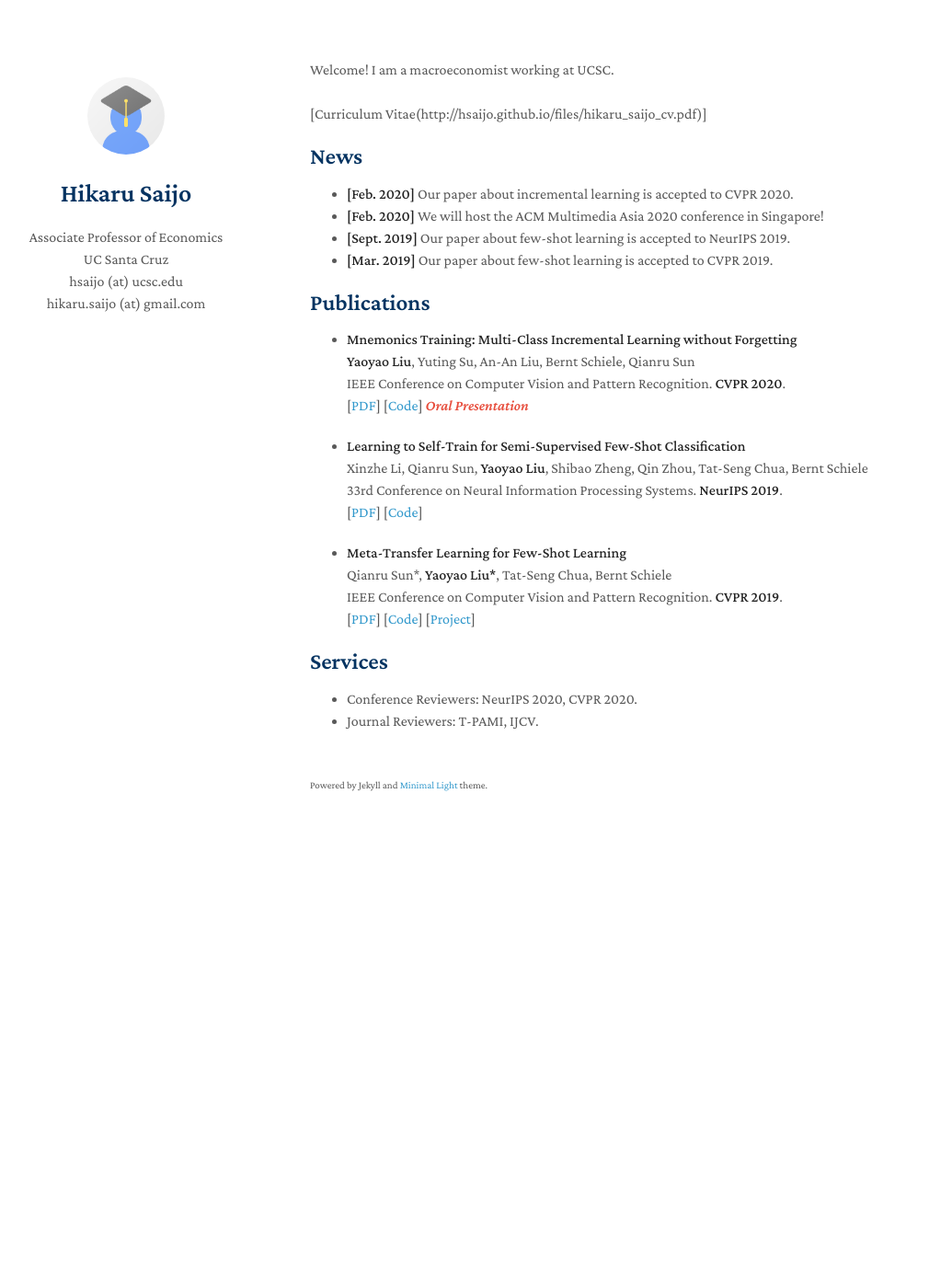
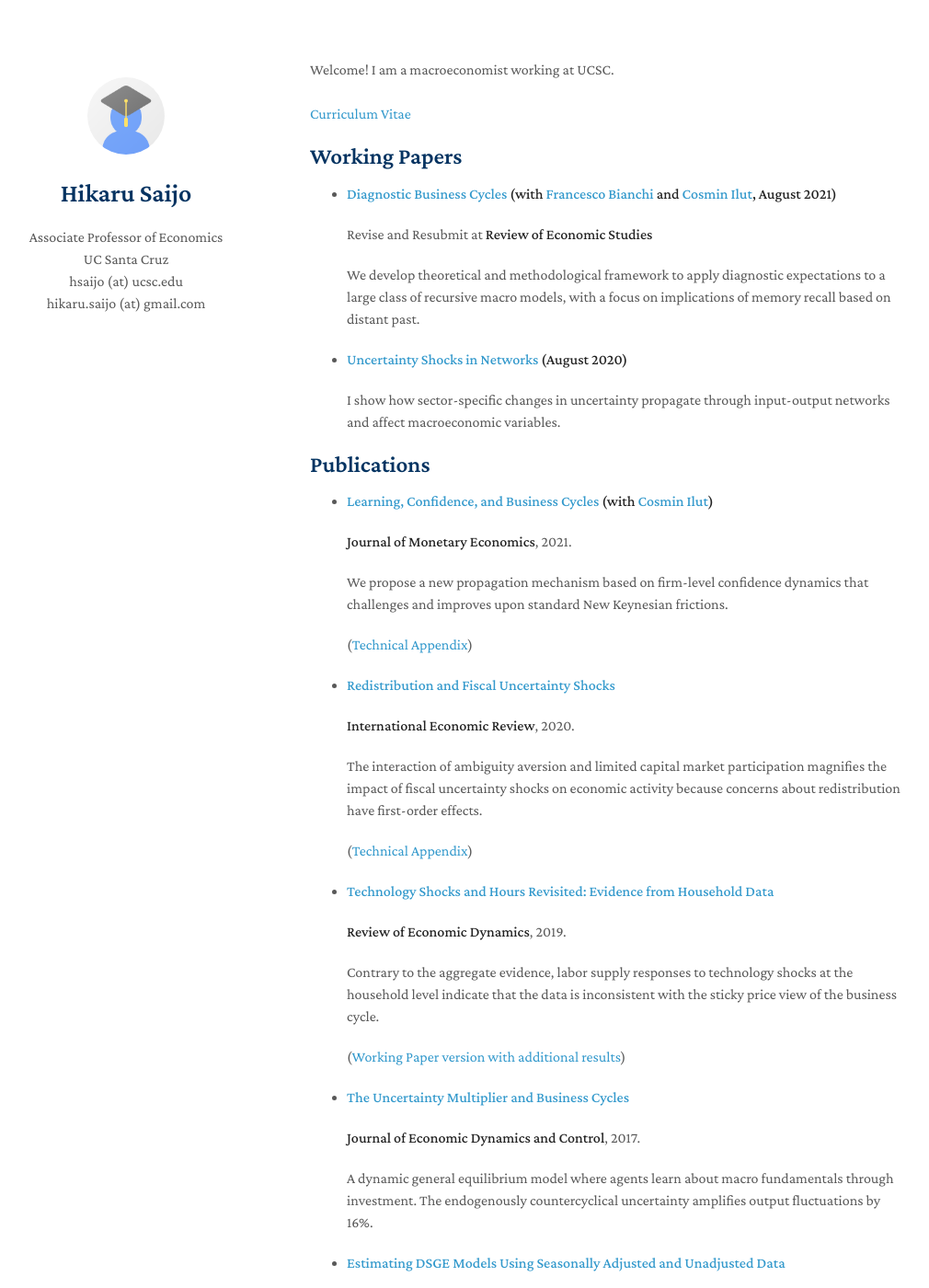
Before and after one commit to hsaijo/hsaijo.github.io, a Jekyll site: the page built from index.md, in a window 1280 px wide and 1400 px high. Shown: the whole window at 92% size, without its empty margins (133-1143 px from the left). Built offline with Jekyll 4.4.1, drawn with Linux system fonts in a browser that asks for light colours; nearby versions of some CDN libraries; a style sheet for code colours, icons or effects is not loaded; some of the changed text lies outside the part shown.

Commit message:
Update index.md

```diff
--- a/index.md
+++ b/index.md
@@ -5,42 +5,73 @@ layout: homepage
 Welcome! I am a macroeconomist working at UCSC.
 <br>
 <br>
-[Curriculum Vitae(http://hsaijo.github.io/files/hikaru_saijo_cv.pdf)]
+[Curriculum Vitae](http://hsaijo.github.io/files/hikaru_saijo_cv.pdf)
 
-## News
+## Working Papers
 
-- **[Feb. 2020]** Our paper about incremental learning is accepted to CVPR 2020.
-- **[Feb. 2020]** We will host the ACM Multimedia Asia 2020 conference in Singapore!
-- **[Sept. 2019]** Our paper about few-shot learning is accepted to NeurIPS 2019.
-- **[Mar. 2019]** Our paper about few-shot learning is accepted to CVPR 2019.
+* **[Diagnostic Business Cycles](https://drive.google.com/file/d/1Wr_apT8fyJqtQvTzUGzJGxkyfIUDsDuK/view) (with [Francesco Bianchi](https://sites.google.com/view/francescobianchi/home) and [Cosmin Ilut](https://sites.google.com/site/cosminilut/), August 2021)**
+
+  Revise and Resubmit at **Review of Economic Studies**
+
+  We develop theoretical and methodological framework to apply diagnostic expectations to a large class of recursive macro models, with a focus on implications of memory recall based on distant past.
+
+* **[Uncertainty Shocks in Networks](http://hsaijo.github.io/files/uncertainty_network.pdf) (August 2020)**
+
+  I show how sector-specific changes in uncertainty propagate through input-output networks and affect macroeconomic variables.
 
 ## Publications
 
-- **Mnemonics Training: Multi-Class Incremental Learning without Forgetting**
-  <br>
-  **Yaoyao Liu**, Yuting Su, An-An Liu, Bernt Schiele, Qianru Sun
-  <br>
-  IEEE Conference on Computer Vision and Pattern Recognition. **CVPR 2020**.
-  <br>
-  [[PDF](https://arxiv.org/pdf/2002.10211.pdf)] [[Code](https://github.com/yaoyao-liu/mnemonics)] <strong><i style="color:#e74d3c">Oral Presentation</i></strong>
+* **[Learning, Confidence, and Business Cycles](http://hsaijo.github.io/files/ilut_saijo.pdf) (with [Cosmin Ilut](https://sites.google.com/site/cosminilut/))**
 
-- **Learning to Self-Train for Semi-Supervised Few-Shot Classification**
-  <br>
-  Xinzhe Li, Qianru Sun, **Yaoyao Liu**, Shibao Zheng, Qin Zhou, Tat-Seng Chua, Bernt Schiele
-  <br>
-  33rd Conference on Neural Information Processing Systems. **NeurIPS 2019**.
-  <br>
-  [[PDF](http://papers.nips.cc/paper/9216-learning-to-self-train-for-semi-supervised-few-shot-classification.pdf)] [[Code](https://github.com/xinzheli1217/learning-to-self-train)]
+  **Journal of Monetary Economics**, 2021.
 
-- **Meta-Transfer Learning for Few-Shot Learning**
-  <br>
-  Qianru Sun\*, **Yaoyao Liu\***, Tat-Seng Chua, Bernt Schiele
-  <br>
-  IEEE Conference on Computer Vision and Pattern Recognition. **CVPR 2019**.
-  <br>
-  [[PDF](http://openaccess.thecvf.com/content_CVPR_2019/papers/Sun_Meta-Transfer_Learning_for_Few-Shot_Learning_CVPR_2019_paper.pdf)] [[Code](https://github.com/yaoyao-liu/meta-transfer-learning)] [[Project](https://mtl.yyliu.net/)]
+  We propose a new propagation mechanism based on firm-level confidence dynamics that challenges and improves upon standard New Keynesian frictions.
 
-## Services
+  ([Technical Appendix](http://hsaijo.github.io/files/ilut_saijo_appendix.pdf))
 
-- Conference Reviewers: NeurIPS 2020, CVPR 2020.
-- Journal Reviewers: T-PAMI, IJCV.
+* **[Redistribution and Fiscal Uncertainty Shocks](http://hsaijo.github.io/files/policy_uncertainty.pdf)**
+
+  **International Economic Review**, 2020.
+
+  The interaction of ambiguity aversion and limited capital market participation magnifies the impact of fiscal uncertainty shocks on economic activity because concerns about redistribution have first-order effects.
+
+  ([Technical Appendix](http://hsaijo.github.io/files/policy_uncertainty_appendix.pdf))
+
+* **[Technology Shocks and Hours Revisited: Evidence from Household Data](http://hsaijo.github.io/files/hours.pdf)**
+
+  **Review of Economic Dynamics**, 2019.
+
+  Contrary to the aggregate evidence, labor supply responses to technology shocks at the household level indicate that the data is inconsistent with the sticky price view of the business cycle.
+
+  ([Working Paper version with additional results](http://hsaijo.github.io/files/hours_wp.pdf))
+
+* **[The Uncertainty Multiplier and Business Cycles](http://hsaijo.github.io/files/uncertainty_multiplier.pdf)**
+
+  **Journal of Economic Dynamics and Control**, 2017.
+
+  A dynamic general equilibrium model where agents learn about macro fundamentals through investment. The endogenously countercyclical uncertainty amplifies output fluctuations by 16%.
+
+* **[Estimating DSGE Models Using Seasonally Adjusted and Unadjusted Data](http://hsaijo.github.io/files/seasonal_DSGE.pdf)**
+
+  **Journal of Econometrics**, 2013.
+
+  The common practice of estimating dynamic stochastic general equilibrium (DSGE) models using seasonally adjusted data leads to sizeable distortions in estimated parameters.
+
+  ([Technical Appendix](http://hsaijo.github.io/files/seasonal_DSGE_appendix.pdf))
+
+* **[The Japanese Depression in the Interwar Period: A General Equilibrium Analysis](http://hsaijo.github.io/files/japanese_depression.pdf)**
+
+  **The B.E. Journal of Macroeconomics: Topics**, 2008.
+
+  The increase in markups due to cartelization can explain a substantial fraction of Japan's weak recovery from the Great Depression.
+
+
+## Discussions
+
+* [Discussion](http://hsaijo.github.io/files/MS_slide.pdf) of "What Do Sectoral Dynamics Tell Us About the Origins of Business Cycles?” by Matthes and Schwartzman, Workshop on Methods and Applications for DSGE Models, October 2019
+
+* [Discussion](http://hsaijo.github.io/files/BKT_slide.pdf) of "The Origins and Effects of Uncertainty Shocks" by Bianchi, Kung and Tirskikh, Workshop on Methods and Applications for DSGE Models, October 2018
+
+* [Discussion](http://hsaijo.github.io/files/boehm_slide.pdf) of "Are Supply Curves Convex? Implications for State-Dependent Responses to Shocks" by Boehm, Flaaen and Pandalai-Nayar, West Coast Workshop in International Finance, November 2017
+
+* [Discussion](http://hsaijo.github.io/files/milani_slide.pdf) of "Sentiment and the Business Cycle" by Fabio Milani, California Macroeconomics Conference, October 2016
```
